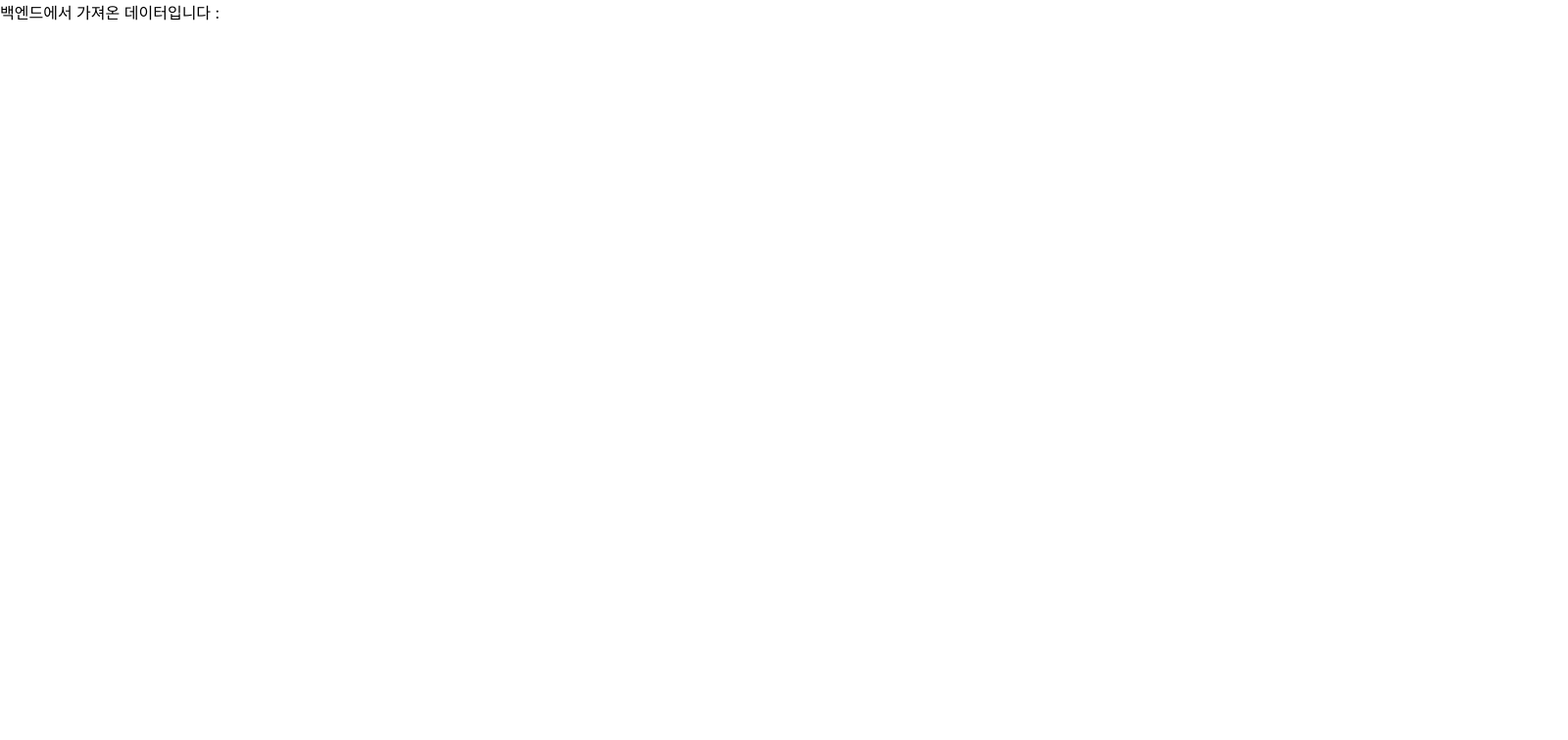
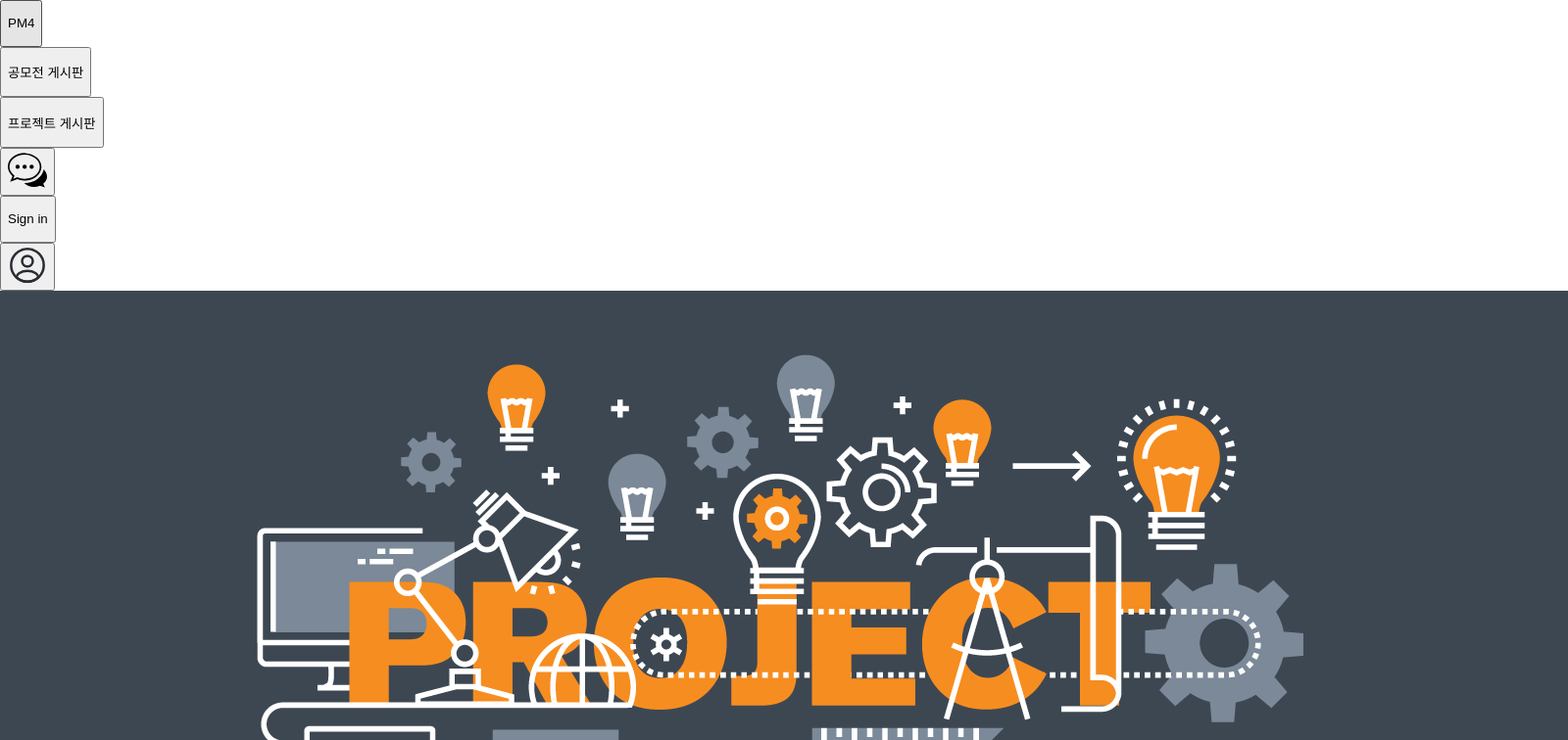
Before and after one commit to park20011029/2023-2-OSSP2-PM4-4, a React (Create React App) app in the folder client/: page / in a window 1280 px wide. Shown: the top 756 px of the page at 98% size, 1600 px wide, since content can reach past the window. Built offline with nearby package versions, Linux system fonts and the light colour scheme; no server answers.

Commit message:
Feat: Implement custom functionality in app.js

```diff
--- a/client/src/App.js
+++ b/client/src/App.js
@@ -1,19 +1,23 @@
-import React, {useEffect, useState} from 'react';
-import axios from 'axios';
+import MainPage from "./main/MainPage";
+import MyPage from "./mypage/MyPage";
+import { BrowserRouter as Router, Routes, Route } from "react-router-dom";
+import ProjectForumPage from "./forum_project/ProjectForumPage";
+import ContestForumPage from "./forum_contest/ContestForumPage";
+import ChatListPage from "./chat/ChatListPage";
+import LogInPage from "./login/LogInPage";
 
 function App() {
-    const [hello, setHello] = useState('')
-
-    useEffect(() => {
-        axios.get('/api/hello')
-            .then(response => setHello(response.data))
-            .catch(error => console.log(error))
-    }, []);
-
     return (
-        <div>
-            백엔드에서 가져온 데이터입니다 : {hello}
-        </div>
+        <Router>
+            <Routes>
+                <Route path="/" element={<MainPage />}></Route>
+                <Route path="/contest_forum" element={<ContestForumPage />}></Route>
+                <Route path="/project_forum" element={<ProjectForumPage />}></Route>
+                <Route path="/chat_list" element={<ChatListPage />}></Route>
+                <Route path="/login" element={<LogInPage />}></Route>
+                <Route path="/my_page" element={<MyPage />}></Route>
+            </Routes>
+        </Router>
     );
 }
 
```
